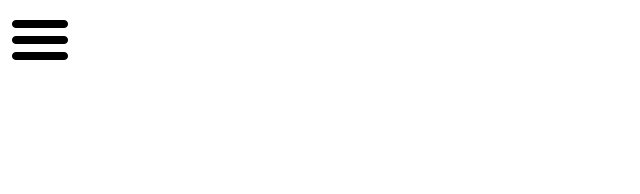
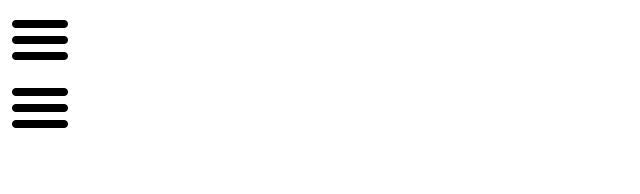
Before and after one commit to TaleTorch/TaleTorch, a React (Vite) app: page / in a window 1280 px wide. Shown: the top 194 px of the page, without its empty margins (0-640 px from the left). Built offline with nearby package versions, Linux system fonts and the light colour scheme.

Commit message:
A little change

```diff
--- a/src/Navbar.tsx
+++ b/src/Navbar.tsx
@@ -7,6 +7,9 @@ function Navbar() {
                 <div className="basis-1/12">
                     <img src={hamburgerMenuBar} alt="hamburger-menu-bar" />
                 </div>
+                <div className="basis-1/12">
+                    <img src={hamburgerMenuBar} alt="hamburger-menu-bar" />
+                </div>
             </nav>
         </>
     )
```
